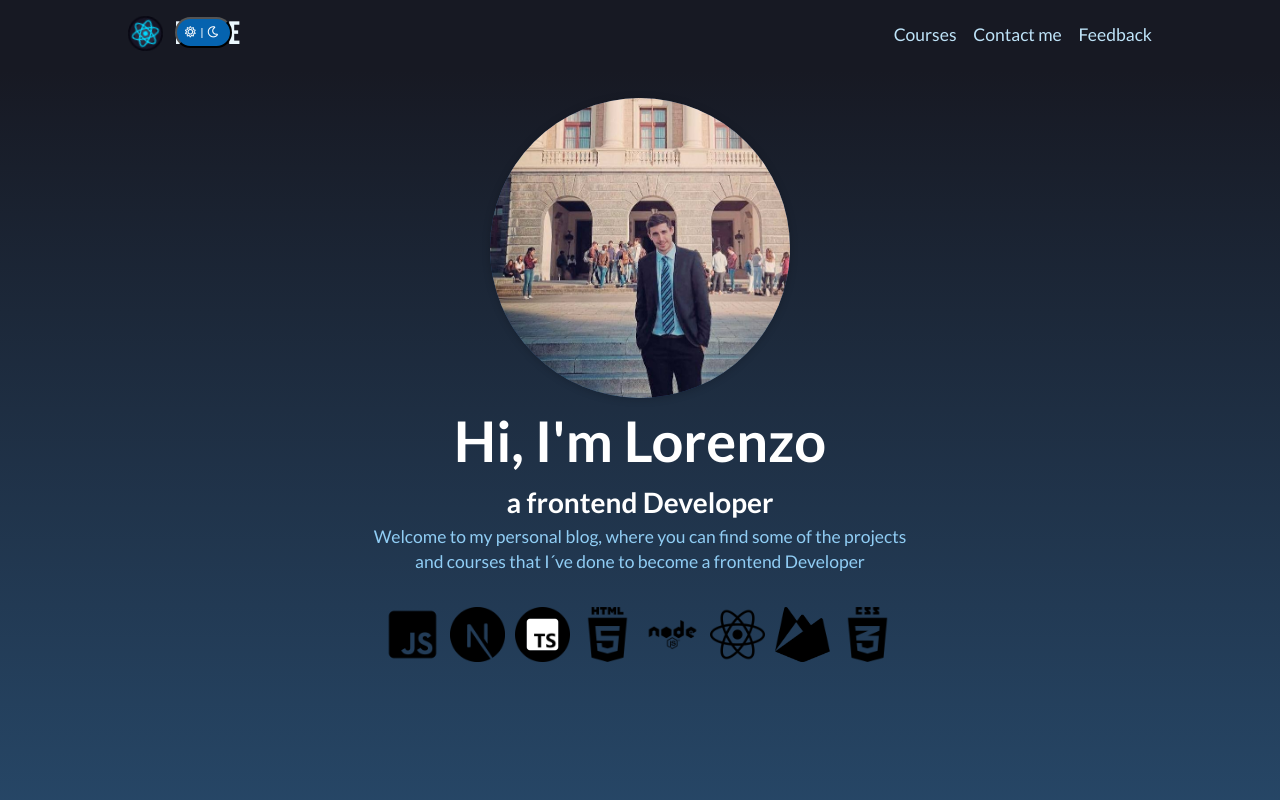
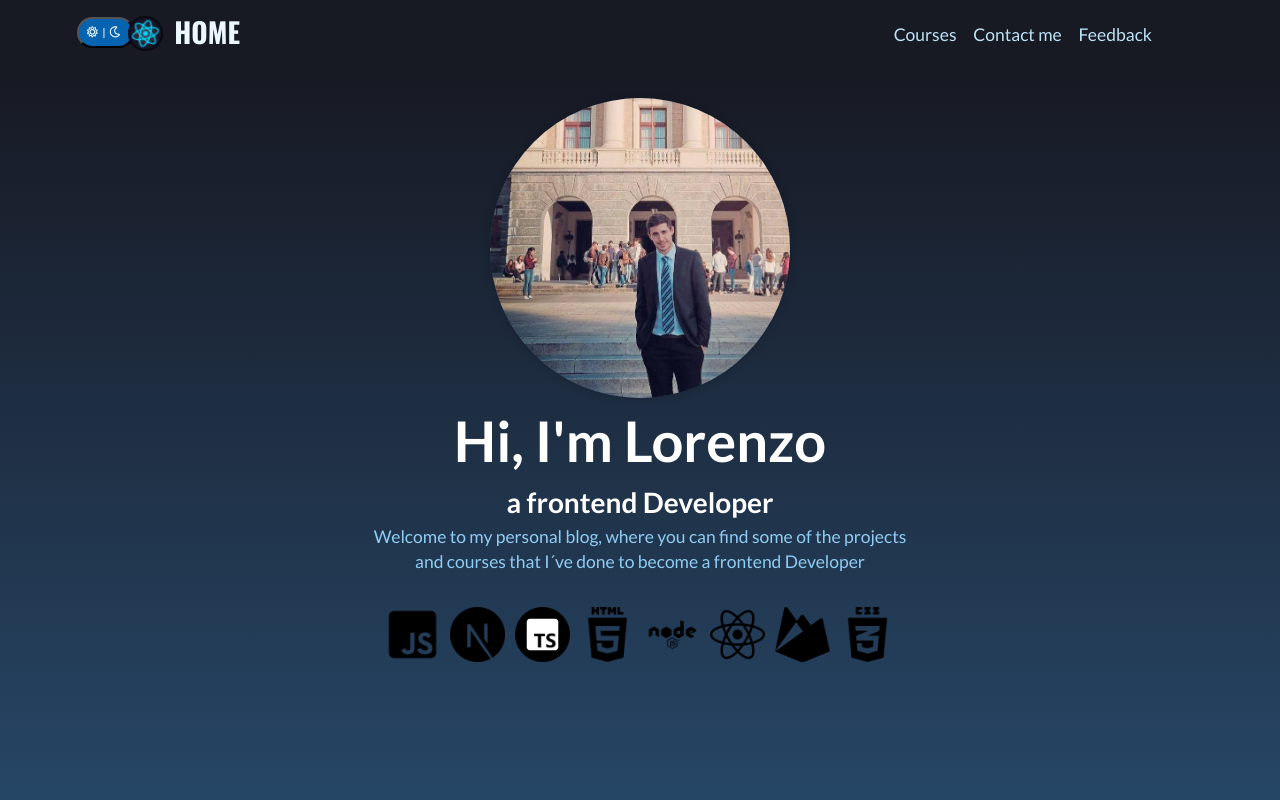
Before and after one commit to lolo-vignolo/Lorenzo-Vignolo-Portfolio, a Next.js app: page / in a window 1280 px wide. Shown: the top 800 px of the page. Built offline with nearby package versions, Linux system fonts and the light colour scheme; no server answers; the database is empty.

Commit message:
big size nav

```diff
--- a/components/layout/main-navigation.module.css
+++ b/components/layout/main-navigation.module.css
@@ -98,6 +98,6 @@
 
 @media (min-width: 1200px) {
   .btn {
-    margin-left: -28rem;
+    margin-left: -35rem;
   }
 }
```
